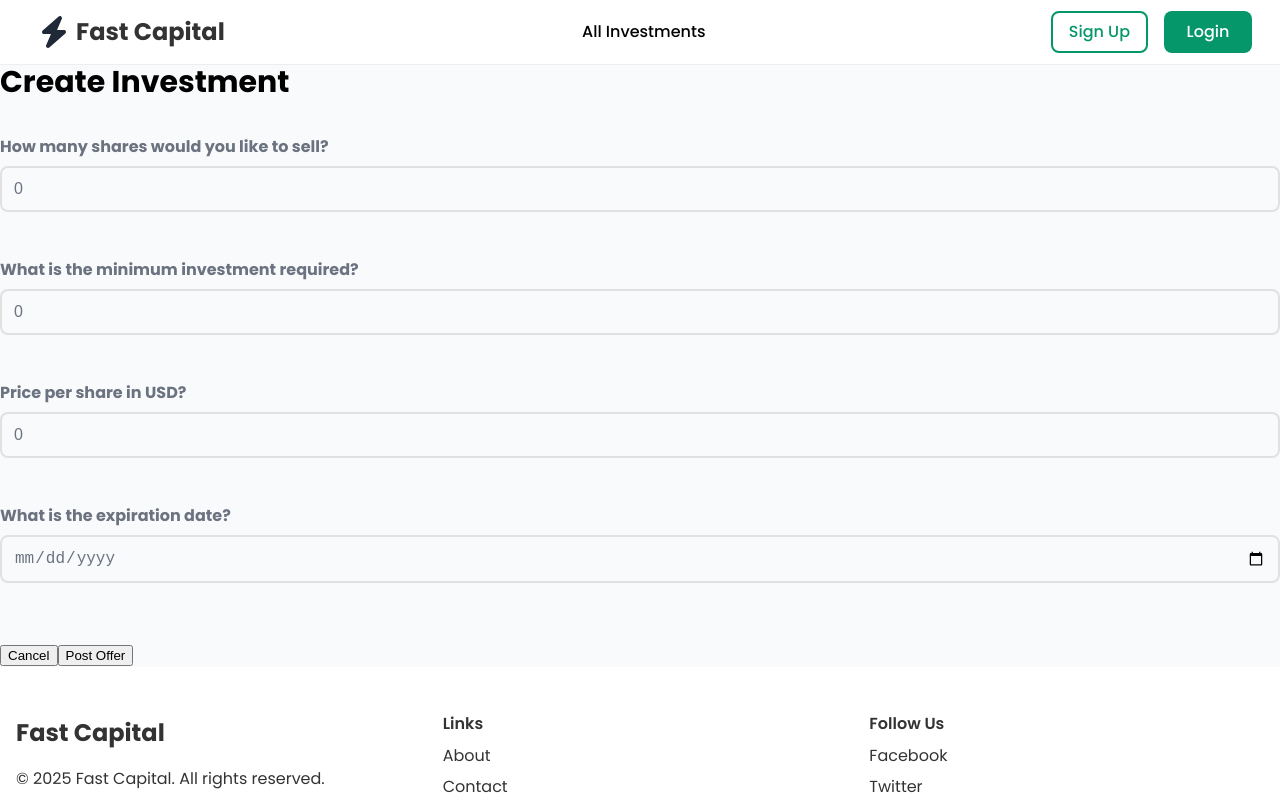
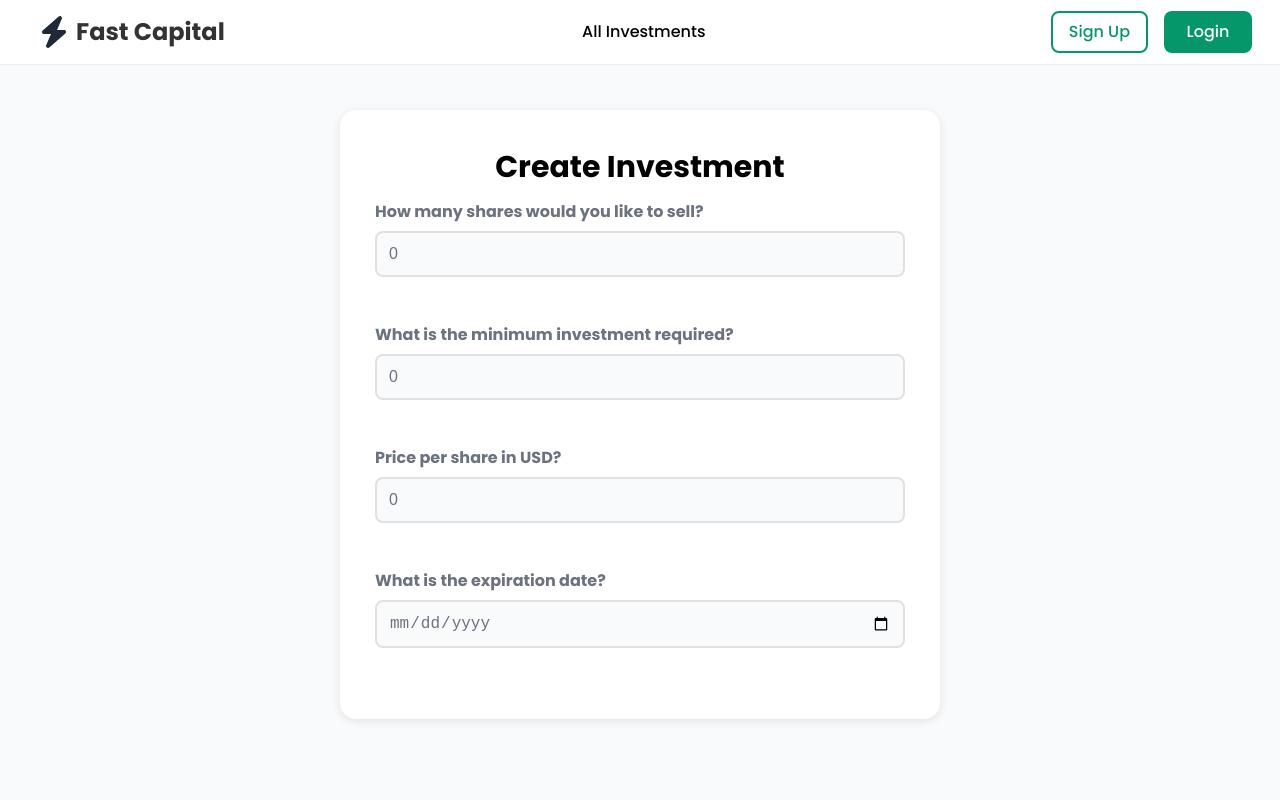
Before and after one commit to jlai9001/FastCapital, a React (Vite) app in the folder client/: page /create-investment-offer in a window 1280 px wide. Shown: the top 800 px of the page. Built offline with nearby package versions, Linux system fonts and the light colour scheme; no server answers.

Commit message:
centered everything

```diff
--- a/client/src/pages/create-investment.css
+++ b/client/src/pages/create-investment.css
@@ -8,12 +8,26 @@ body{
     background-color: var(--page_background_color);
 }
 
+.create-investment-form{
+    display: block;
+    margin: 0 auto;
+    margin-top: 50px;
+    background-color: var(--element_background_color);
+    border-radius: var(--element_border_radius);
+    box-shadow: var(--element_shadow);
+    padding: 35px;
+    justify-content: center;
+    margin-bottom: 250px;
+    width: 600px;
+}
+
 .title{
+    text-align: center;
     color: rgb(0, 0, 0);
     font-weight: Bold;
     font-size: var(--large_fontsize);
     font-family:var(--_font);
-    margin-bottom: 30px;
+    margin-bottom:10px;
 }
 
 
--- a/client/src/pages/create-investment.jsx
+++ b/client/src/pages/create-investment.jsx
@@ -75,9 +75,9 @@ export default function NewInvestment() {
     };
 
     return (
-        <>
-            <div className="title">Create Investment</div>
-            <section>
+        <div className='create-investment-container'>
+            <div className="create-investment-form">
+                <div className="title">Create Investment</div>
                 <div>
                     <div className="field-label">How many shares would you like to sell?</div>
                     <input
@@ -120,9 +120,11 @@ export default function NewInvestment() {
                         onChange={(e) => setExpirationDate(e.target.value)}
                     />
                 </div><br />
+            </div>
+            <section>
             </section><br />
             <button onClick={handleCancel}>Cancel</button>
             <button onClick={handlePost}>Post Offer</button>
-        </>
+        </div>
     );
 }
```
